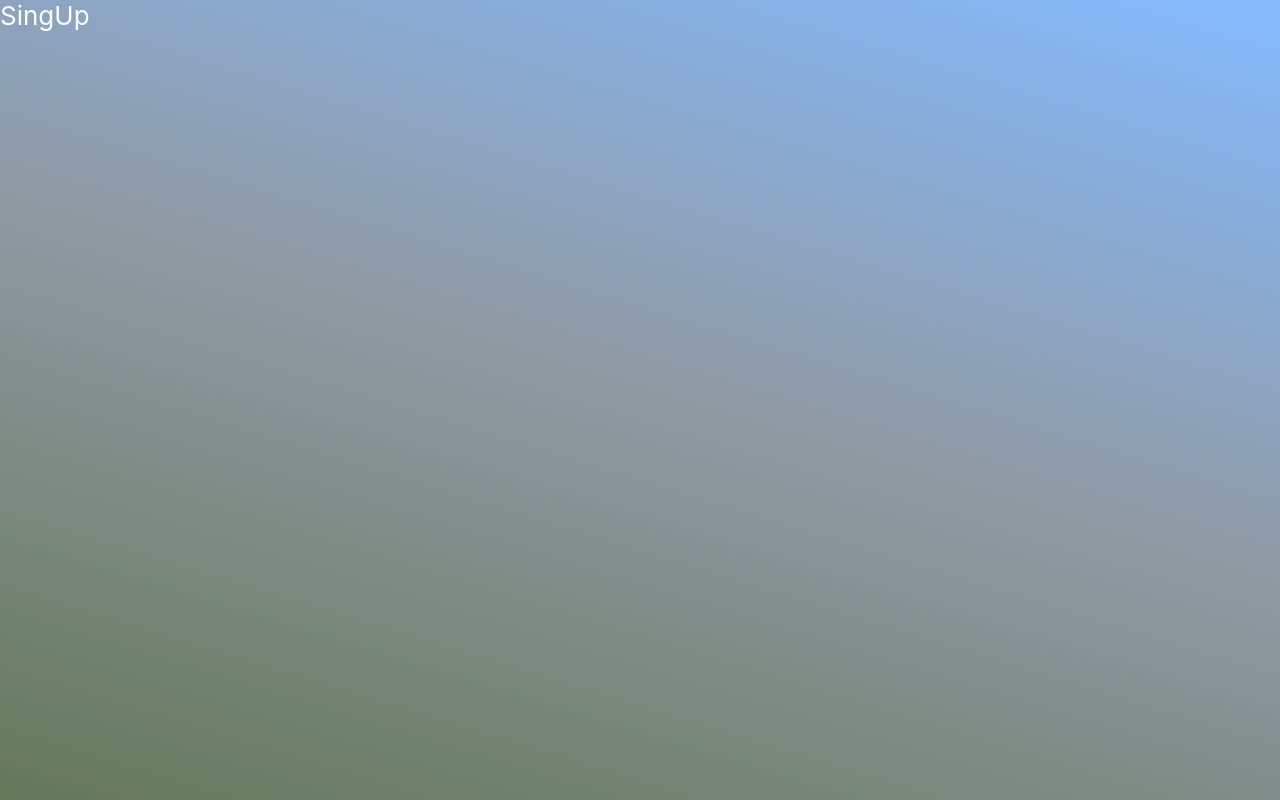
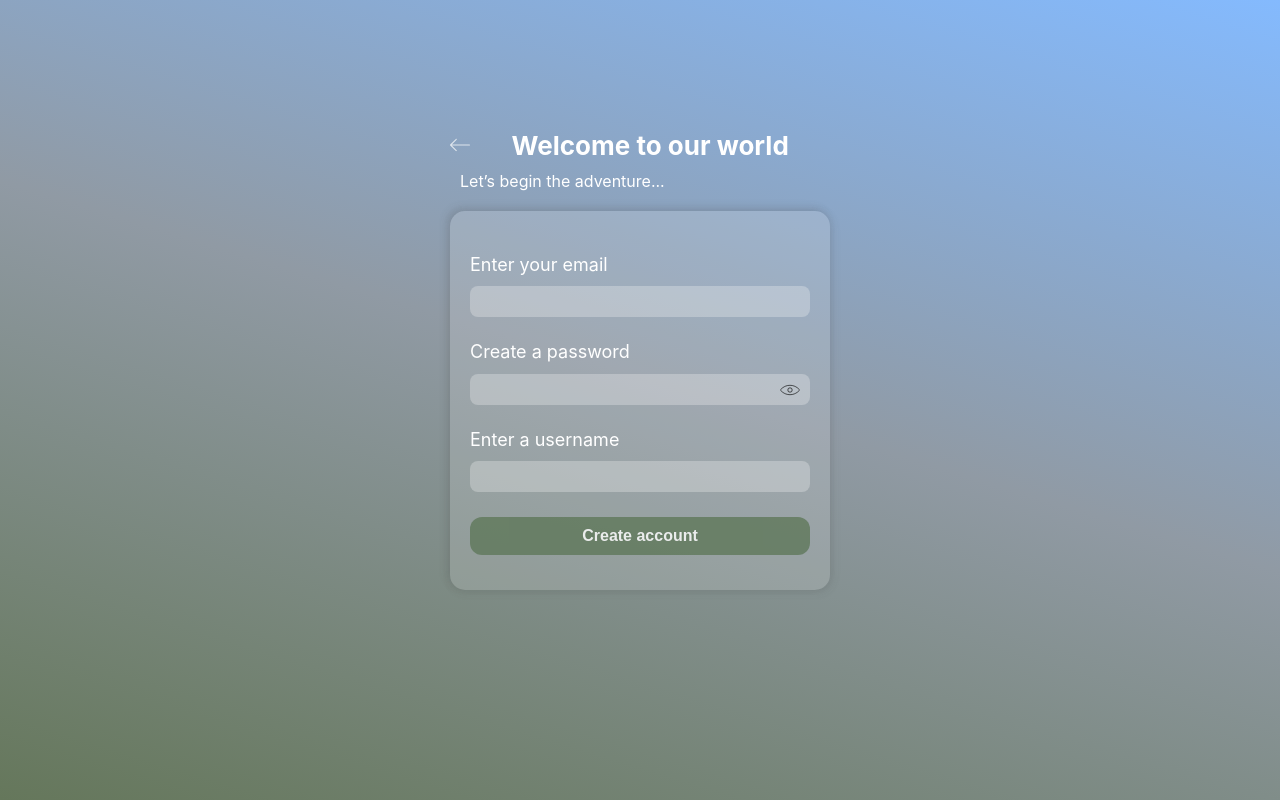
Before and after one commit to EGalinevsky/my-newProject, a React (Create React App) app: page /singup in a window 1280 px wide. Built offline with nearby package versions, Linux system fonts and the light colour scheme.

Commit message:
add form registration and btd show password

```diff
--- a/src/Pages/Authorization/Login/index.tsx
+++ b/src/Pages/Authorization/Login/index.tsx
@@ -1,10 +1,10 @@
 import React from 'react'
-import Form from '../../../components/Form'
+import LoginForm from '../../../components/Form/SingIn'
 
 const Login = () => {
   return (
     <>
-      <Form />
+      <LoginForm/>
     </>
   )
 }
--- a/src/Pages/Authorization/SingUp/index.tsx
+++ b/src/Pages/Authorization/SingUp/index.tsx
@@ -1,8 +1,11 @@
 import React from 'react'
+import SingUpForm from '../../../components/Form/SingUp'
 
 const SingUp = () => {
   return (
-    <div>SingUp</div>
+    <>
+      <SingUpForm />
+    </>
   )
 }
 
--- a/src/components/Form/form.module.scss
+++ b/src/components/Form/SingIn/form.module.scss
@@ -1,4 +1,4 @@
-@import '../../styles/variable.scss';
+@import '../../../styles/variable.scss';
 
 .wrapper_form {
     width: 380px;
@@ -10,23 +10,26 @@
     align-items: center;
     box-sizing: border-box;
 
-    .form_header{
+    .form_header {
         display: flex;
         width: 100%;
         align-items: center;
         justify-content: flex-start;
+
         & a {
             margin-right: 2.9rem;
+
             & img {
                 opacity: 0.7;
             }
         }
+
+        .form_title {
+            font-size: 38px;
+            font-weight: normal;
+        }
     }
 
-    .form_title {
-        font-size: 38px;
-        font-weight: normal;
-    }
 
     .auth_form_body {
         display: flex;
@@ -39,7 +42,13 @@
         background-color: #f1f1f129;
 
         .auth_item {
-            margin-top: 1.6rem;
+            margin-top: 1rem;
+
+            .showPasswordImg {
+                position: absolute;
+                right: 10px;
+                bottom: 5px;
+            }
         }
 
         .login_title {
@@ -47,7 +56,7 @@
         }
 
         .login_input {
-            display: block;
+            position: relative;
             border: 1px solid #474747;
             margin-top: .6rem;
             border-radius: 8px;
@@ -62,11 +71,14 @@
             width: 100%;
         }
 
+        .password_input {
+            position: relative;
+        }
+
         .auth_password {
             display: flex;
             justify-content: space-between;
             align-items: center;
-            margin-top: 20px;
 
             .label_link {
                 text-decoration: none;
@@ -117,7 +129,8 @@
             font-size: 16px;
             text-decoration: none;
             color: #4542fa;
-            &:hover{
+
+            &:hover {
                 opacity: .8;
             }
         }
--- a/src/components/Form/index.tsx
+++ b/src/components/Form/SingIn/index.tsx
@@ -1,9 +1,12 @@
-import React from 'react'
+import React, { useState } from 'react'
 import { Link } from 'react-router-dom'
 import s from './form.module.scss'
-import Back from './../../assets/BackIcon.svg'
+import Back from './../../../assets/BackIcon.svg'
+import СloseEye from './../../../assets/СloseEye.svg'
+import OpenEye from './../../../assets/OpenEye.svg'
 
-const Form = () => {
+const LoginForm = () => {
+    const [show, setShow] = useState<boolean>(false)
     return (
         <div className={s.wrapper_form}>
             <div className={s.form_header}>
@@ -23,10 +26,22 @@ const Form = () => {
                     <div className={s.auth_item}>
                         <div className={s.auth_password}>
                             <label className={s.login_title} htmlFor="login_field">Password</label>
-                            <a className={s.label_link} href="">Forgot password?</a>
+                            <a className={s.label_link} href="/">Forgot password?</a>
                         </div>
-                        <input className={`${s.login_input} ${s.login_block}`} type="password" name="login" id="login_field" />
+                        <div className={s.password_input}>
+                            <input
+                                className={`${s.login_input} ${s.login_block}`}
+                                type={show ? 'text' : 'password'}
+                                name="login"
+                                id="login_field" />
+                            <img
+                                onClick={() => setShow(prev => !prev)} className={s.showPasswordImg}
+                                src={show ? СloseEye : OpenEye}
+                                alt="Back"
+                                title='Back to home' />
+                        </div>
                     </div>
+
                     <input value='Sing in' type="submit" className={s.btn_sent} />
                 </form>
             </div>
@@ -42,4 +57,4 @@ const Form = () => {
     )
 }
 
-export default Form
+export default LoginForm
--- /dev/null
+++ b/src/components/Form/SingUp/form.module.scss
@@ -0,0 +1,108 @@
+@import '../../../styles/variable.scss';
+
+.wrapper_form {
+    width: 380px;
+    min-height: 90vh;
+    margin: 0 auto;
+    display: flex;
+    padding: 40px 0;
+    flex-direction: column;
+    justify-content: center;
+    box-sizing: border-box;
+
+    .form_header {
+        display: flex;
+        width: 100%;
+        align-items: center;
+        justify-content: flex-start;
+
+        & a {
+            margin-right: 2.6rem;
+
+            & img {
+                opacity: 0.7;
+            }
+        }
+    }
+
+    .wrapper_form_text{
+        font-size: 16px;
+        text-align: start;
+        margin: 10px 10px 20px;
+    }
+
+    .auth_form_body {
+        display: flex;
+        flex-direction: column;
+        width: 100%;
+        box-shadow: 0.1rem 0.1rem 0.6rem #47474727, -0.2rem -0.2rem 0.5rem #47474727;
+        border-radius: 15px;
+        padding: 35px 20px;
+        background-color: #f1f1f129;
+
+        .auth_item {
+            margin-top: 1rem;
+            .showPasswordImg {
+                position: absolute;
+                right: 10px;
+                bottom: 5px;
+            }
+        }
+
+        .login_title {
+            font-size: 18px;
+        }
+
+        .login_input {
+            position: relative;
+            border: 1px solid #474747;
+            margin-top: .6rem;
+            border-radius: 8px;
+            background: rgba(243, 243, 243, 0.299);
+            padding: 5px 12px;
+            font-size: 18px;
+            border: none;
+        }
+
+        .login_block {
+            display: block;
+            width: 100%;
+        }
+
+        .auth_password {
+            display: flex;
+            justify-content: space-between;
+            align-items: center;
+            position: relative;
+
+            .label_link {
+                text-decoration: none;
+                font-size: 15px;
+                color: #4542fa;
+
+                ƒ &:hover {
+                    opacity: .8;
+                }
+            }
+        }
+
+        .btn_sent {
+            width: 100%;
+            padding: 10px;
+            background-color: #5f785a;
+            border: none;
+            border-radius: 12px;
+            cursor: pointer;
+            opacity: .8;
+            color: var(--color-white);
+            margin-top: 25px;
+            font-size: 16px;
+            font-weight: 600;
+            transition: opacity .2s ease-in;
+
+            &:hover {
+                opacity: .6;
+            }
+        }
+    }
+}
--- /dev/null
+++ b/src/components/Form/SingUp/index.tsx
@@ -0,0 +1,59 @@
+import React, { useState } from 'react'
+import s from './form.module.scss'
+import { Link } from 'react-router-dom'
+import Back from './../../../assets/BackIcon.svg'
+import СloseEye from './../../../assets/СloseEye.svg'
+import OpenEye from './../../../assets/OpenEye.svg'
+
+const SingUpForm = () => {
+    const [show, setShow] = useState<boolean>(false)
+    console.log(show)
+    return (
+        <div className={s.wrapper_form}>
+            <div className={s.form_header}>
+                <Link to='/'>
+                    <img className={s.search__img} src={Back} alt="Back" title='Back to home' />
+                </Link>
+                <h4 className={s.form_title}>
+                    Welcome to our world
+                </h4>
+            </div>
+            <p className={s.wrapper_form_text}>
+                Let’s begin the adventure...
+            </p>
+            <div className={s.auth_form_body}>
+                <form>
+                    <div>
+                        <label className={s.login_title} htmlFor="login_field">Enter your email</label>
+                        <input
+                            className={`${s.login_input} ${s.login_block}`}
+                            type="text"
+                            name="email"
+                            id="login_field"
+                            required
+                        />
+                    </div>
+                    <div className={s.auth_item}>
+                        <label className={s.login_title} htmlFor="login_field">Create a password</label>
+                        <div className={s.auth_password}>
+                            <input
+                                className={`${s.login_input} ${s.login_block}`}
+                                type={show ? 'text' : 'password'}
+                                name="login"
+                                required
+                                id="login_field" />
+                            <img onClick={() => setShow(prev => !prev)} className={s.showPasswordImg} src={show ? СloseEye : OpenEye} alt="Back" title='Back to home' />
+                        </div>
+                    </div>
+                    <div className={s.auth_item}>
+                        <label className={s.login_title} htmlFor="login_field">Enter a username</label>
+                        <input className={`${s.login_input} ${s.login_block}`} type="text" name="login" id="login_field" />
+                    </div>
+                    <input value='Create account' type="submit" className={s.btn_sent} />
+                </form>
+            </div>
+        </div>
+    )
+}
+
+export default SingUpForm
--- a/src/index.css
+++ b/src/index.css
@@ -1,7 +1,7 @@
 body {
   margin: 0;
-  font-family: -apple-system, BlinkMacSystemFont, 'Segoe UI', 'Roboto', 'Oxygen',
-    'Ubuntu', 'Cantarell', 'Fira Sans', 'Droid Sans', 'Helvetica Neue',
+  font-family: -apple-system, BlinkMacSystemFont, "Segoe UI", "Roboto", "Oxygen",
+    "Ubuntu", "Cantarell", "Fira Sans", "Droid Sans", "Helvetica Neue",
     sans-serif;
   -webkit-font-smoothing: antialiased;
   -moz-osx-font-smoothing: grayscale;
@@ -9,6 +9,6 @@ body {
 }
 
 code {
-  font-family: source-code-pro, Menlo, Monaco, Consolas, 'Courier New',
+  font-family: source-code-pro, Menlo, Monaco, Consolas, "Courier New",
     monospace;
 }
--- a/src/styles/variable.scss
+++ b/src/styles/variable.scss
@@ -1,5 +1,5 @@
-:root{
-    --color-white{
+:root {
+    --color-white {
         color: #fff;
     }
 }
```
Also changed, not shown: src/assets/OpenEye.svg (added), src/assets/СloseEye.svg (added).
